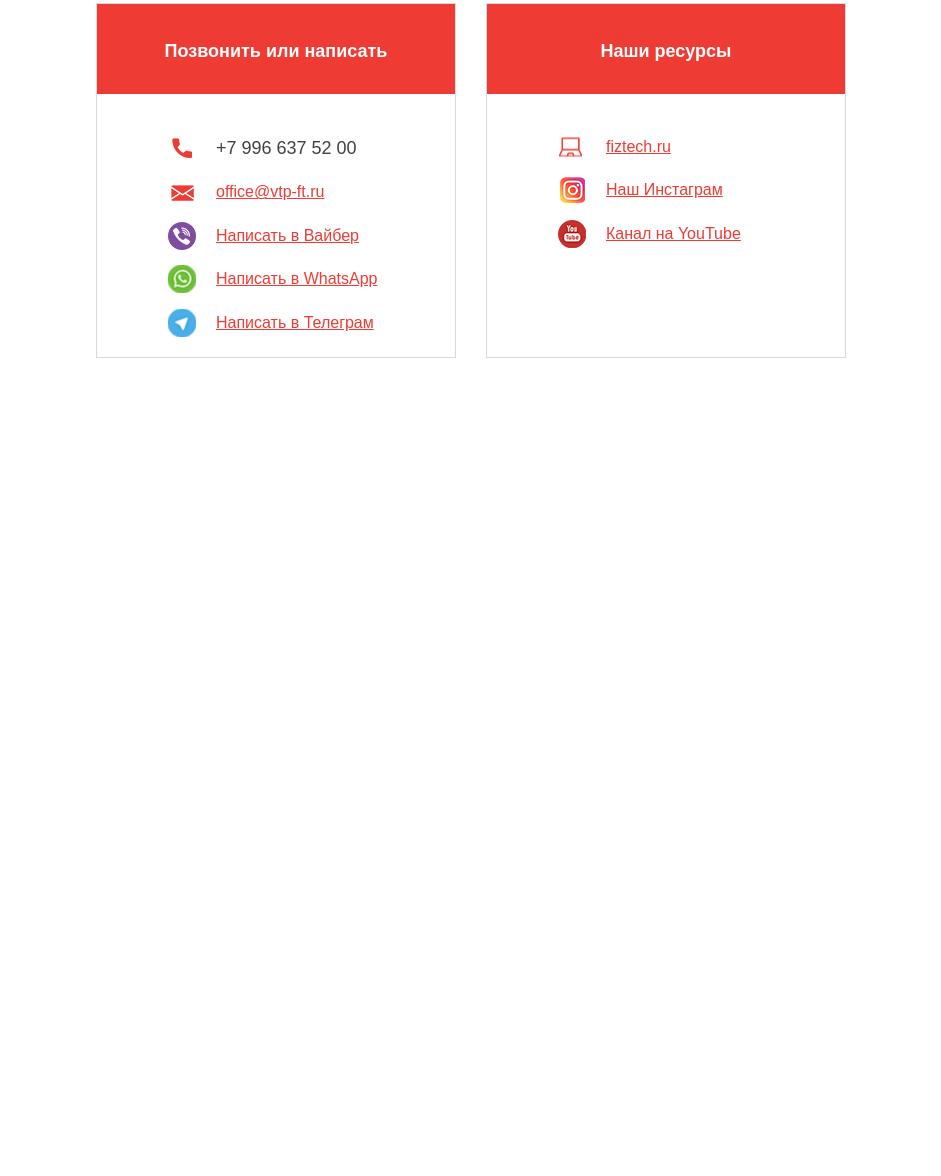
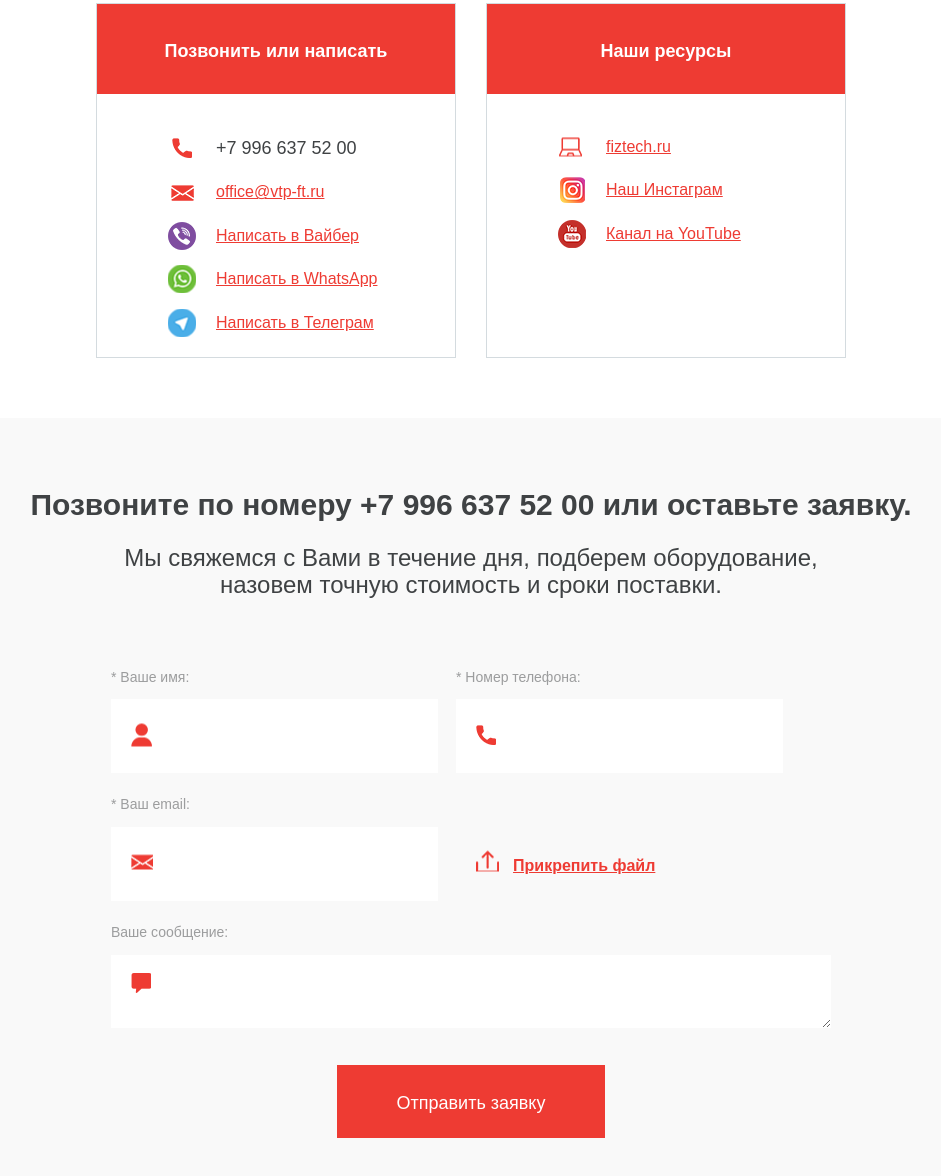
Before and after one commit to aaksi/fiztech, a website: page app/index.html in a window 1280 px wide. Shown: the part 5690-6866 px from the top of the page, without its empty margins (169-1110 px from the left). Before the commit the page ends 6108 px from the top, so only its background shows below. Drawn offline with nearby package versions, Linux system fonts and the light colour scheme.

Commit message:
added form

```diff
--- a/app/index.html
+++ b/app/index.html
@@ -308,6 +308,38 @@
         </div>
     </section>
 
+    <section class="request">
+        <div class="container">
+            <div class="request__inner">
+                <div class="request__title">Позвоните по номеру +7 996 637 52 00  или оставьте заявку. </div>
+                <div class="request__subtitle">Мы свяжемся с Вами в течение дня, подберем оборудование,
+                    назовем точную стоимость и сроки поставки. </div>
+                    <form class="request__form" action="#">
+                        <div class="form__group">
+                            <label for="nane">* Ваше имя:</label>
+                            <div class="form__group--input"><input type="name"> </div>
+                        </div>
+                        <div class="form__group">
+                            <label for="tel">* Номер телефона:</label>
+                            <div class="form__group--input form__group--input-tel"><input type="tel"></div>
+                        </div>
+                        <div class="form__group">
+                            <label for="email">* Ваш email:</label>
+                            <div class="form__group--input form__group--input-email"><input type="email"></div>
+                        </div>
+                        <div class="form__group--upload">
+                            <div class="form__group--input form__group--input-upload"><input id="file" name="file" type="file" ></div>
+                            <label for="file">Прикрепить файл</label>
+                        </div>
+                        <div class="form__group--textarea">
+                            <label for="">Ваше сообщение:</label>
+                            <div class="form__group--input form__group--input-textarea"><textarea name=""></textarea></div>
+                        </div>
+                        <button class="request__form-btn">Отправить заявку</button>
+                    </form>
+            </div>
+        </div>
+    </section>
 
   </div>
 
--- a/app/scss/style.scss
+++ b/app/scss/style.scss
@@ -557,3 +557,144 @@
     }
 }
 // end contacts
+// start request
+.request{
+    background-color: #f9f9f9;
+    &__inner{
+        padding-top: 70px;
+    }
+    &__title{
+        margin-bottom: 21px;
+        text-align: center;
+        font-size: 30px;
+        font-family: "HelveticaNeueCyr-Bold", sans-serif;
+        font-weight: 700;
+    }
+    &__subtitle{
+        font-size: 24px;
+        max-width: 700px;
+        text-align: center;
+        margin: 0 auto 67px;
+    }
+    &__form{
+      display: block;
+      max-width: 720px;
+      margin: 0 auto;
+    }
+    &__form-btn{
+        background-color: $red;
+        text-align: center;
+        border: none;
+        color: #fff;
+        padding: 28px 60px 24px;
+        margin: 0 auto 120px;
+        display: block;
+    }
+}
+.form__group{
+    max-width: 340px;
+    display: inline-block;
+    label{
+        font-size: 14px;
+        color: rgba($color: $text, $alpha: 0.5);
+        margin-bottom: 13px;
+    }
+    input{
+        margin: 13px 0 20px;
+        width: 100%;
+        border: none;
+        background-color: #fff;
+        height: 74px;
+        font-size: 20px;
+        padding-left: 52px;
+        padding-right: 10px;
+
+    }
+}
+.form__group--upload{
+    max-width: 340px;
+    display: inline-block;
+    label{
+        padding-left: 52px;
+        font-size: 16px;
+        color: $red;
+        text-decoration: underline;
+        font-weight: 700;
+    }
+    input{
+        width: 0.1px;
+        height: 0.1px;
+        opacity: 0;
+        overflow: hidden;
+        position: absolute;
+        z-index: -1;
+    }
+}
+.form__group--textarea{
+    display: inline-block;
+    margin-bottom: 33px;
+    label{
+        font-size: 14px;
+        color: rgba($color: $text, $alpha: 0.5);
+    }
+    textarea{
+        margin-top: 13px;
+        width: 720px;
+
+    }
+
+}
+.form__group--input{
+    position: relative;
+    display: inline-block;
+    &::before{
+        content: '';
+        position: absolute;
+        background-image: url('../images/icon/user.png');
+        width: 21px;
+        height: 23px;
+        top: 45%;
+        transform: translateY(-50%);
+        left: 20px;
+    }
+    &.form__group--input-tel{
+        &::before{
+            background-image: url('../images/icon/phone.png');
+            width: 20px;
+            height: 20px;
+        }
+
+    }
+    &.form__group--input-email{
+        &::before{
+            background-image: url('../images/icon/email.png');
+            width: 22px;
+            height: 15px;
+        }
+
+    }
+    &.form__group--input-textarea{
+        textarea{
+            padding-left: 52px;
+            padding-right: 10px;
+            height: 73px;
+            border: none;
+            padding-top: 25px;
+        }
+        &::before{
+            background-image: url('../images/icon/chat.png');
+            width: 20px;
+            height: 20px;
+        }
+
+    }
+    &.form__group--input-upload{
+        &::before{
+            background-image: url('../images/icon/upload.png');
+            width: 23px;
+            height: 21px;
+            top: -10px;
+        }
+    }
+}
+// end request
```
Also changed, not shown: app/css/style.min.css, app/images/icon/chat.png (added), app/images/icon/upload.png (added), app/images/icon/user.png (added).
